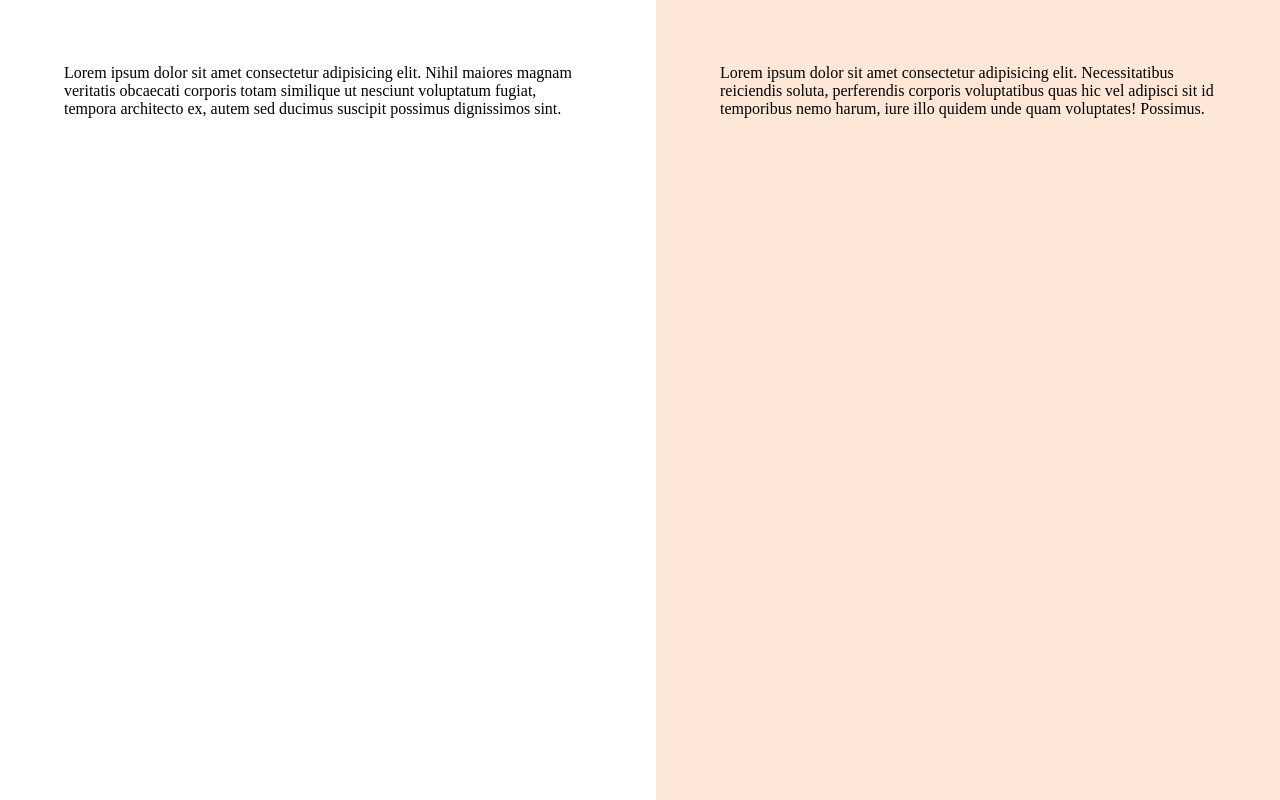
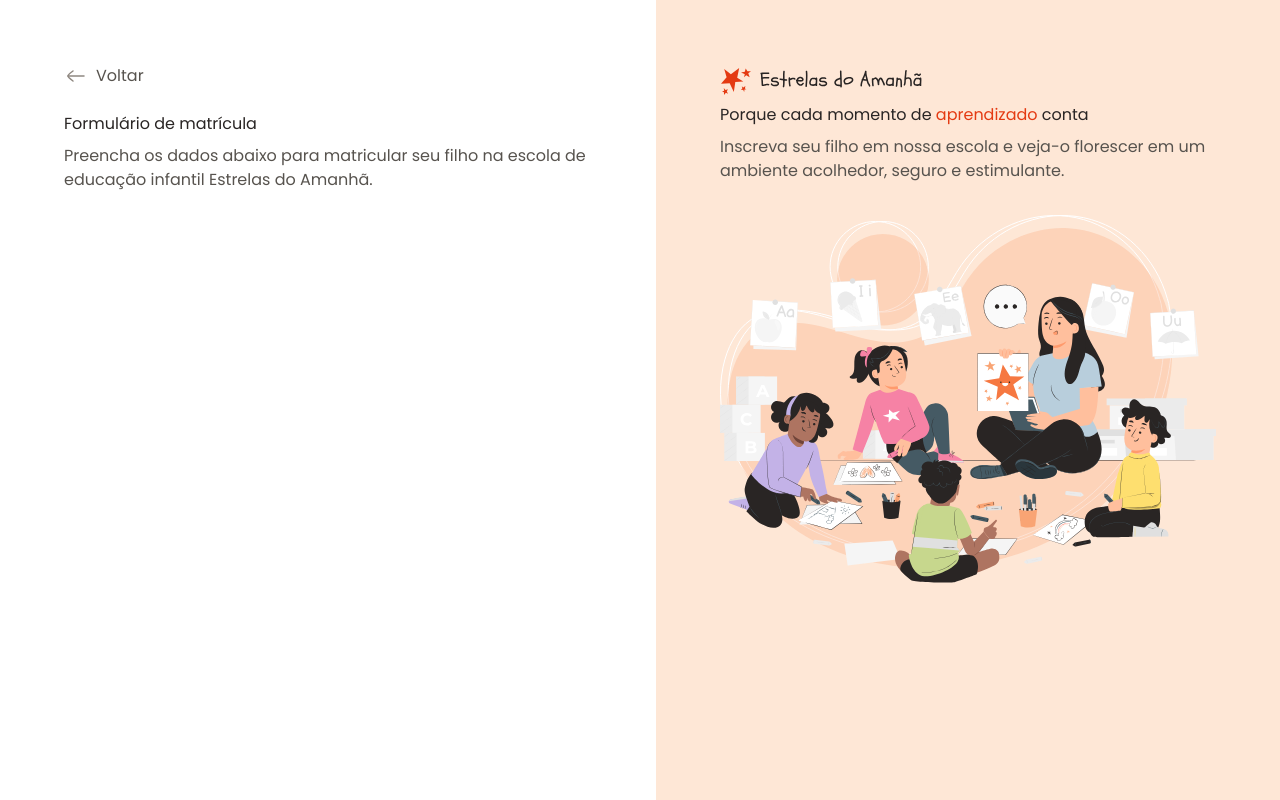
Before and after one commit to Everttonm/Formulario-de-Matricula, a plain HTML site: page index.html in a window 1280 px wide. Drawn offline with Linux system fonts and the light colour scheme.

Commit message:
COnteudo aside e conteudo iicial do main

```diff
--- a/index.html
+++ b/index.html
@@ -17,13 +17,25 @@
   <div id="app">
     <main>
       <div class="main-container">
-        Lorem ipsum dolor sit amet consectetur adipisicing elit. Nihil maiores magnam veritatis obcaecati corporis totam similique ut nesciunt voluptatum fugiat, tempora architecto ex, autem sed ducimus suscipit possimus dignissimos sint.
+       <div class="back">
+        <img src="assets/icons/arrow-left-02.svg" alt="icone de voltar">
+        <span>Voltar</span>
+       </div>
+
+       <h1>Formulário de matrícula</h1>
+       <p>Preencha os dados abaixo para matricular seu filho na escola de educação infantil Estrelas do Amanhã.</p>
       </div>
     </main>
 
     <aside>
       <div class="aside-container">
-        Lorem ipsum dolor sit amet consectetur adipisicing elit. Necessitatibus reiciendis soluta, perferendis corporis voluptatibus quas hic vel adipisci sit id temporibus nemo harum, iure illo quidem unde quam voluptates! Possimus.
+        <header>
+          <img src="assets/logo.svg" alt="logo principal da pagina">
+          <h2>Porque cada momento de <span>aprendizado</span> conta</h2>
+          <p>Inscreva seu filho em nossa escola e veja-o florescer em um ambiente acolhedor, seguro e estimulante.</p>
+        </header>
+
+        <img src="assets/Illustration.svg" alt="ilustração de escola">
       </div>
     </aside>
   </div>
--- a/styles/global.css
+++ b/styles/global.css
@@ -9,7 +9,7 @@
 :root {
   --font-famyly: 'Poppins', sans-serif;
   --text: 400 1rem/1.5 var(--font-famyly);
-  --text-sm: 400 .875rem/1.4 var(var(--font-famyly));
+  --text-sm: 400 .875rem/1.4 var(--font-famyly);
 
   --text-primary: #292524;
   --text-secondary: #57534e;
@@ -28,4 +28,15 @@
 
 body {
   overflow: hidden;
+  font: var(--text);
+  color: var(--text-secondary);
 }
+
+h1, h2 {
+  color: var(--text-primary);
+}
+
+img {
+  max-width: 100%;
+  height: auto;
+}
--- a/styles/layout.css
+++ b/styles/layout.css
@@ -13,6 +13,16 @@ main {
   .main-container {
      max-width: 33rem;
      margin-left: auto;
+  }
+  .back {
+    display: flex;
+    align-items: center;
+    gap: .5rem;
+    margin-bottom: 1.5rem;
+  }
+  & h1 {
+    font: 600 1.5rem/1.25 var(--font-family);
+    margin-bottom: .5rem;
 
   }
 }
@@ -24,5 +34,15 @@ aside {
   .aside-container{
     max-width: 31rem;
 
+    & > img {
+      margin-top: 2rem;
+    }
+  }
+  & h2 {
+    font: 600 2.5rem/1.25 var(--font-family);
+    margin-bottom: .5rem;
+    & span {
+      color: var(--text-highlight);
+    }
   }
 }
```
